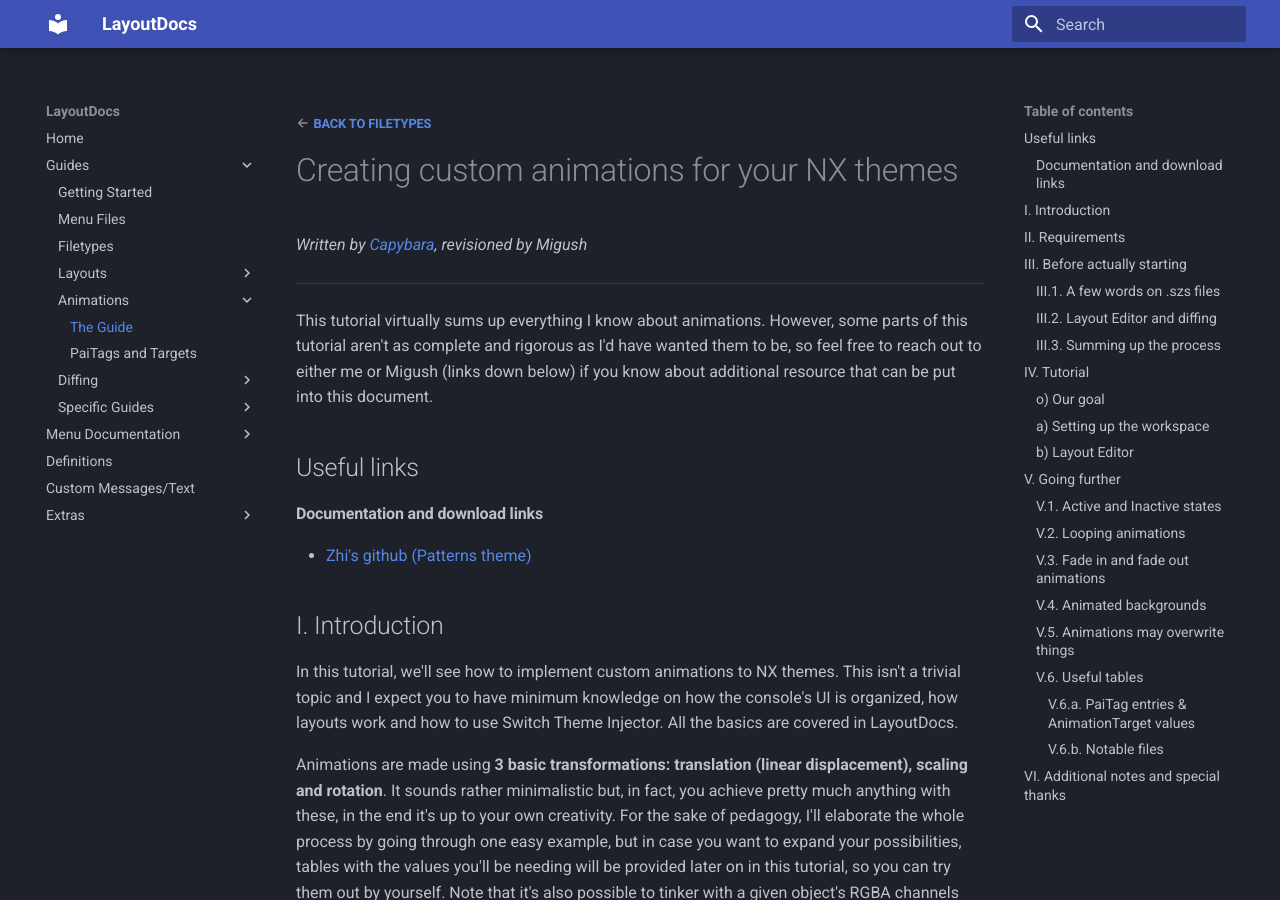
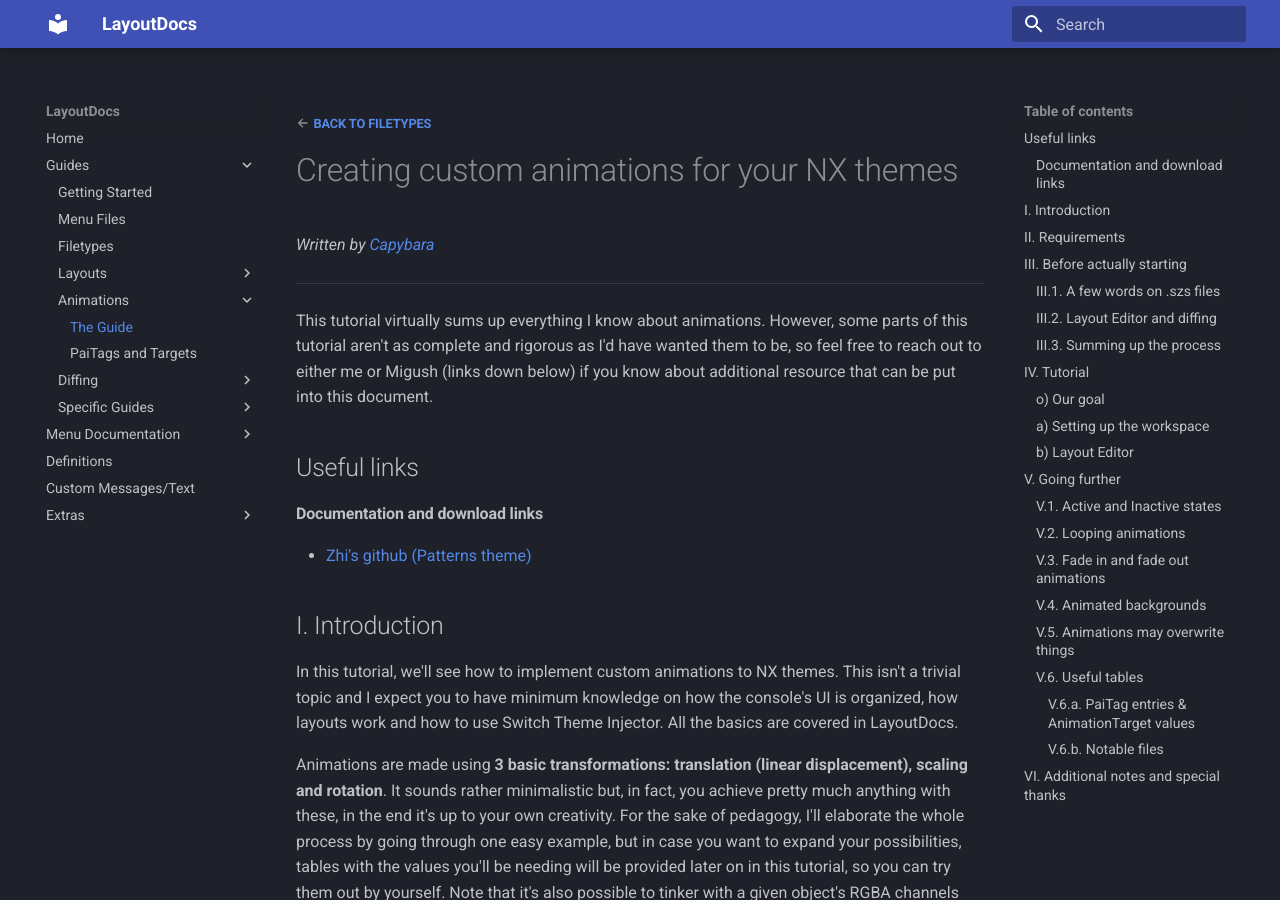
Before and after one commit to ThemezerNX/LayoutDocs, an MkDocs documentation site: the page built from docs/guide/animations/index.md, in a window 1280 px wide and 900 px high. Built offline with MkDocs 1.6.1 and Material for MkDocs 9.7.7, drawn with Linux system fonts in a browser that asks for light colours.

Commit message:
Update index.md

```diff
--- a/docs/guide/animations/index.md
+++ b/docs/guide/animations/index.md
@@ -2,7 +2,7 @@
 
 # Creating custom animations for your NX themes
 
-_Written by [Capybara](https://themezer.net/creators/382997176307154945), revisioned by Migush_
+_Written by [Capybara](https://themezer.net/creators/382997176307154945)_
 
 ---
 
```
